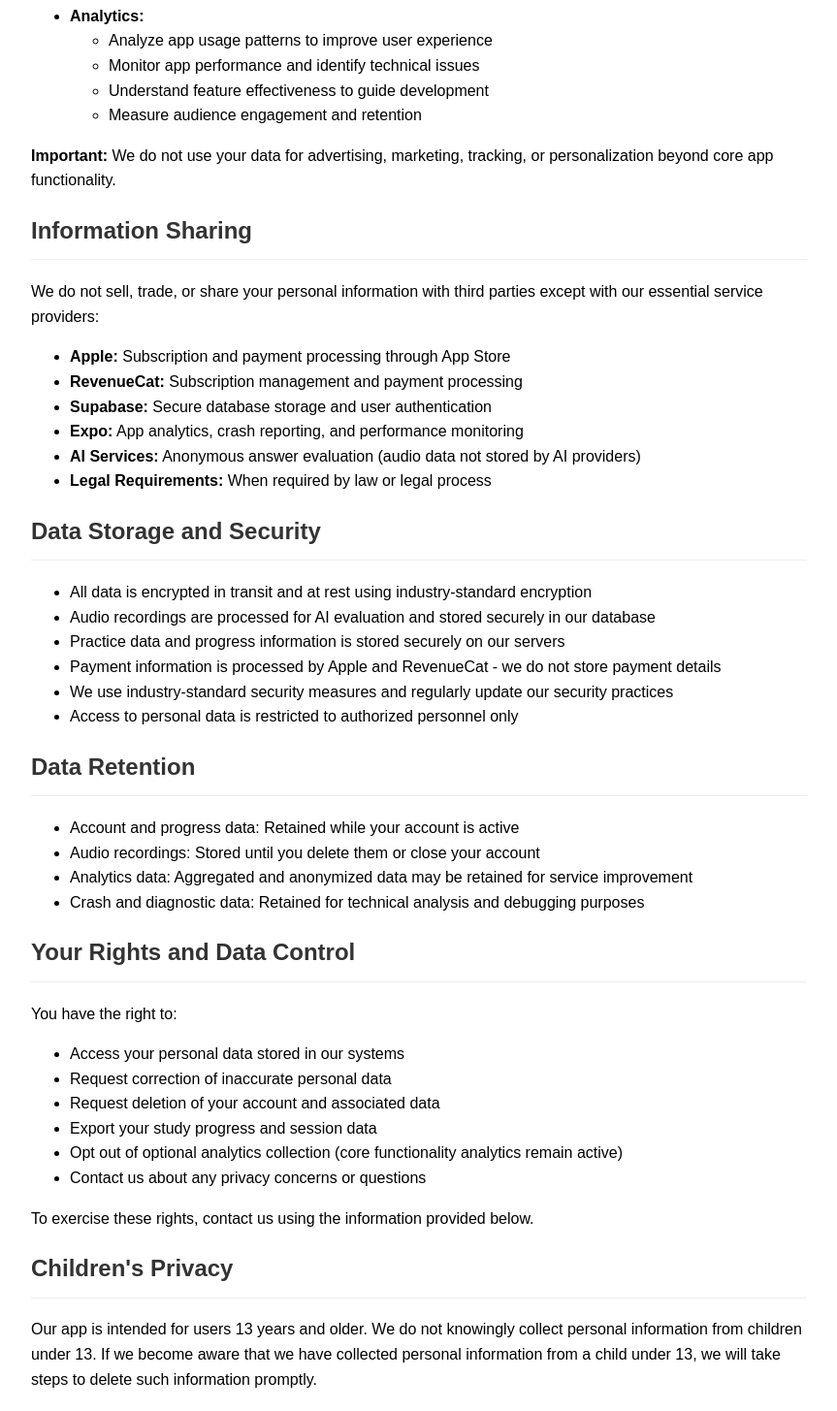
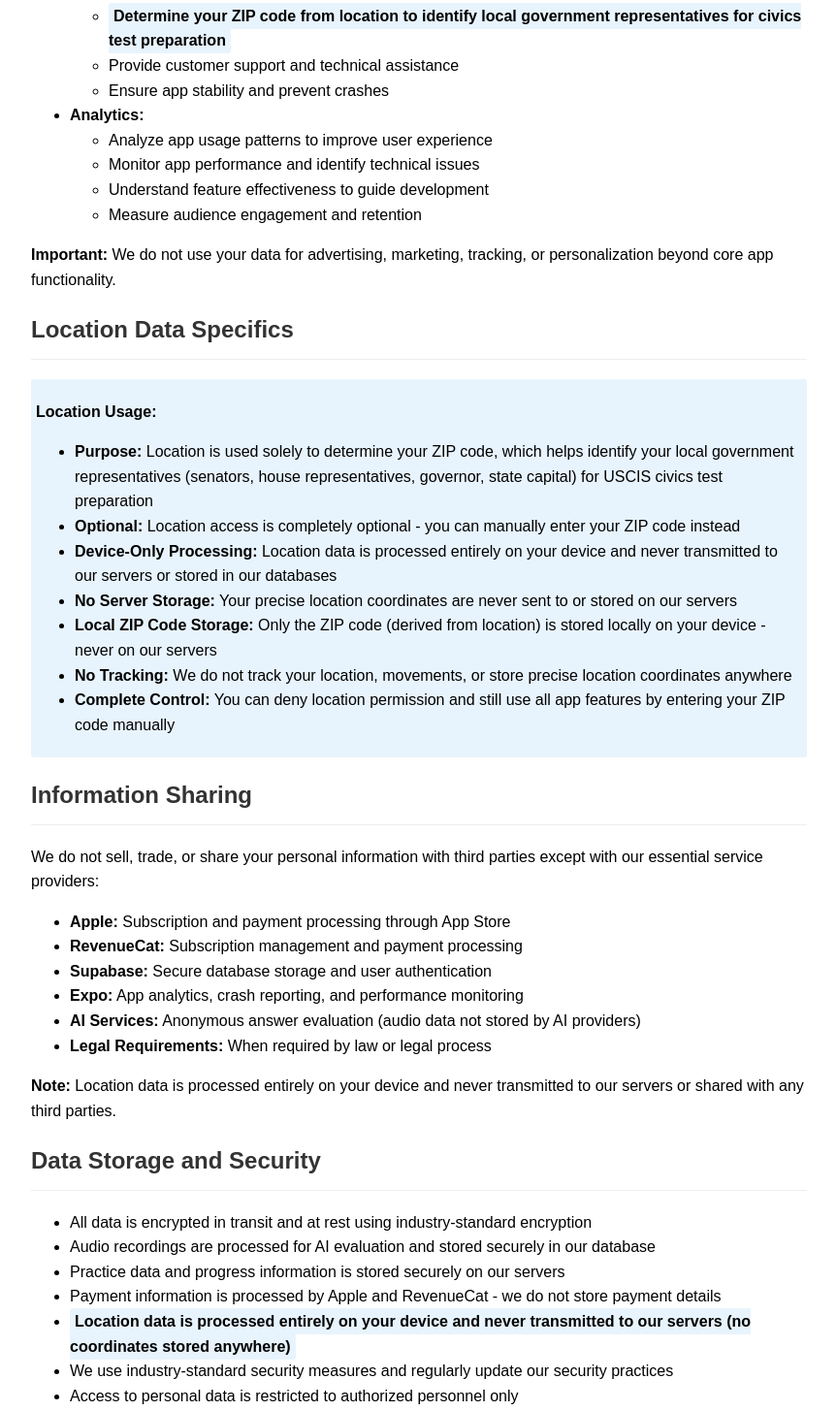
Before and after one commit to vishwesh9/usic-interview-support, a plain HTML site: page privacy.html in a window 1280 px wide. Shown: the part 827-2282 px from the top of the page at 97% size, without its empty margins (208-1071 px from the left). Drawn offline with Linux system fonts and the light colour scheme.

Commit message:
Update privacy.html

```diff
--- a/privacy.html
+++ b/privacy.html
@@ -9,6 +9,7 @@
         h1 { color: #007AFF; }
         h2 { color: #333; border-bottom: 1px solid #eee; padding-bottom: 10px; }
         .updated { background: #f5f5f5; padding: 10px; border-radius: 5px; margin: 20px 0; }
+        .highlight { background: #e8f4fd; padding: 5px; border-radius: 3px; }
     </style>
 </head>
 <body>
@@ -27,6 +28,7 @@
         <li><strong>Audio Recordings:</strong> Voice recordings for AI interview practice and evaluation</li>
         <li><strong>User Identifiers:</strong> Anonymous user IDs for account management and progress tracking</li>
         <li><strong>Device Information:</strong> Device identifiers for analytics and app functionality</li>
+        <li><strong class="highlight">Location Data:</strong> Optional location access to determine your ZIP code for finding local government representatives (senators, house representatives, governor, etc.) relevant to the USCIS civics test</li>
         <li><strong>Usage Analytics:</strong> App usage patterns and performance metrics to improve our service</li>
         <li><strong>Crash Data:</strong> Technical diagnostic information to fix bugs and improve app stability</li>
     </ul>
@@ -41,6 +43,7 @@
                 <li>Process subscription payments and manage account access</li>
                 <li>Authenticate users and maintain secure sessions</li>
                 <li>Store and retrieve audio recordings for interview practice</li>
+                <li><strong class="highlight">Determine your ZIP code from location to identify local government representatives for civics test preparation</strong></li>
                 <li>Provide customer support and technical assistance</li>
                 <li>Ensure app stability and prevent crashes</li>
             </ul>
@@ -56,6 +59,20 @@
     </ul>
     <p><strong>Important:</strong> We do not use your data for advertising, marketing, tracking, or personalization beyond core app functionality.</p>
 
+    <h2>Location Data Specifics</h2>
+    <div class="highlight">
+        <p><strong>Location Usage:</strong></p>
+        <ul>
+            <li><strong>Purpose:</strong> Location is used solely to determine your ZIP code, which helps identify your local government representatives (senators, house representatives, governor, state capital) for USCIS civics test preparation</li>
+            <li><strong>Optional:</strong> Location access is completely optional - you can manually enter your ZIP code instead</li>
+            <li><strong>Device-Only Processing:</strong> Location data is processed entirely on your device and never transmitted to our servers or stored in our databases</li>
+            <li><strong>No Server Storage:</strong> Your precise location coordinates are never sent to or stored on our servers</li>
+            <li><strong>Local ZIP Code Storage:</strong> Only the ZIP code (derived from location) is stored locally on your device - never on our servers</li>
+            <li><strong>No Tracking:</strong> We do not track your location, movements, or store precise location coordinates anywhere</li>
+            <li><strong>Complete Control:</strong> You can deny location permission and still use all app features by entering your ZIP code manually</li>
+        </ul>
+    </div>
+
     <h2>Information Sharing</h2>
     <p>We do not sell, trade, or share your personal information with third parties except with our essential service providers:</p>
     <ul>
@@ -66,6 +83,7 @@
         <li><strong>AI Services:</strong> Anonymous answer evaluation (audio data not stored by AI providers)</li>
         <li><strong>Legal Requirements:</strong> When required by law or legal process</li>
     </ul>
+    <p><strong>Note:</strong> Location data is processed entirely on your device and never transmitted to our servers or shared with any third parties.</p>
 
     <h2>Data Storage and Security</h2>
     <ul>
@@ -73,6 +91,7 @@
         <li>Audio recordings are processed for AI evaluation and stored securely in our database</li>
         <li>Practice data and progress information is stored securely on our servers</li>
         <li>Payment information is processed by Apple and RevenueCat - we do not store payment details</li>
+        <li><strong class="highlight">Location data is processed entirely on your device and never transmitted to our servers (no coordinates stored anywhere)</strong></li>
         <li>We use industry-standard security measures and regularly update our security practices</li>
         <li>Access to personal data is restricted to authorized personnel only</li>
     </ul>
@@ -81,6 +100,8 @@
     <ul>
         <li>Account and progress data: Retained while your account is active</li>
         <li>Audio recordings: Stored until you delete them or close your account</li>
+        <li><strong class="highlight">Location data: Never stored anywhere - only used temporarily on your device to determine ZIP code</strong></li>
+        <li><strong class="highlight">ZIP code: Stored only on your device (never transmitted to our servers, can be cleared by resetting data)</strong></li>
         <li>Analytics data: Aggregated and anonymized data may be retained for service improvement</li>
         <li>Crash and diagnostic data: Retained for technical analysis and debugging purposes</li>
     </ul>
@@ -92,6 +113,8 @@
         <li>Request correction of inaccurate personal data</li>
         <li>Request deletion of your account and associated data</li>
         <li>Export your study progress and session data</li>
+        <li><strong class="highlight">Control location access through device settings or use manual ZIP code entry</strong></li>
+        <li><strong class="highlight">Clear stored ZIP code and representative data using the app's reset function</strong></li>
         <li>Opt out of optional analytics collection (core functionality analytics remain active)</li>
         <li>Contact us about any privacy concerns or questions</li>
     </ul>
@@ -110,12 +133,13 @@
         <li><strong>AI Evaluation Services:</strong> Third-party AI services for answer evaluation (data not stored)</li>
     </ul>
     <p>We encourage you to review the privacy policies of these services to understand how they handle your information.</p>
+    <p><strong>Note:</strong> Location data is not shared with any of these third-party services.</p>
 
     <h2>International Users</h2>
     <p>Our services are provided from the United States. If you are accessing our app from outside the United States, please be aware that your information may be transferred to, stored, and processed in the United States where our servers are located and our central database is operated.</p>
 
     <h2>California Privacy Rights</h2>
-    <p>California residents have additional rights under the California Consumer Privacy Act (CCPA), including the right to know what personal information is collected, the right to delete personal information, and the right to opt-out of the sale of personal information. We do not sell personal information.</p>
+    <p>California residents have additional rights under the California Consumer Privacy Act (CCPA), including the right to know what personal information is collected, the right to delete personal information, and the right to opt-out of the sale of personal information. We do not sell personal information, including location data.</p>
 
     <h2>Changes to This Policy</h2>
     <p>We may update this privacy policy from time to time to reflect changes in our practices, technology, legal requirements, or other factors. We will notify users of any material changes by updating the "Last Updated" date and, where appropriate, providing additional notice through the app or email. Continued use of the app after changes constitutes acceptance of the updated policy.</p>
```
